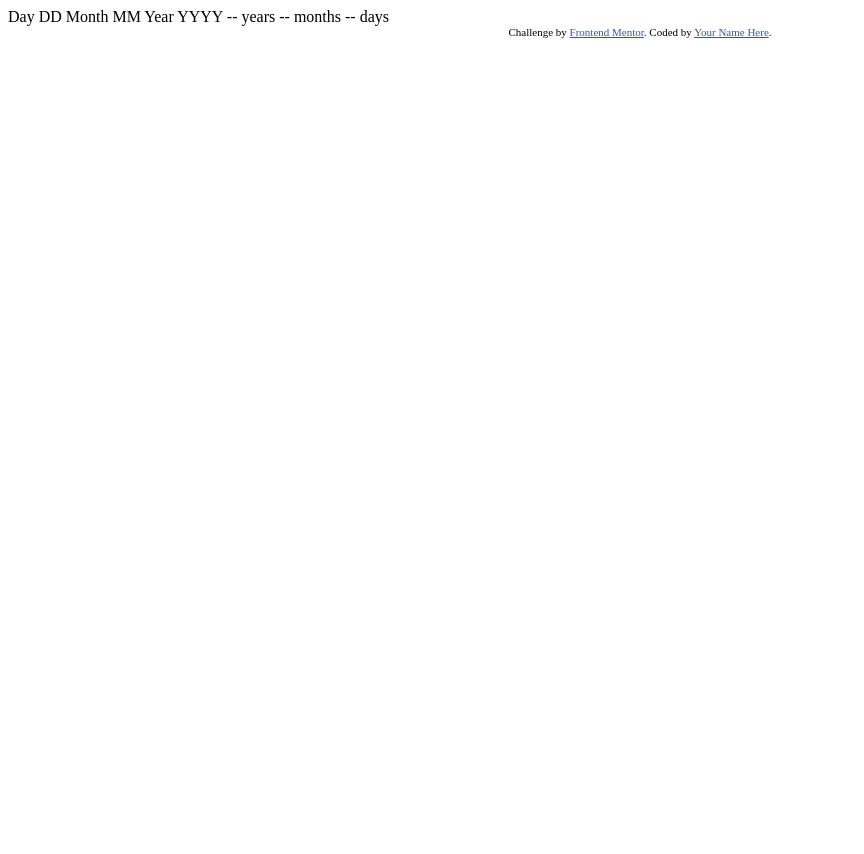
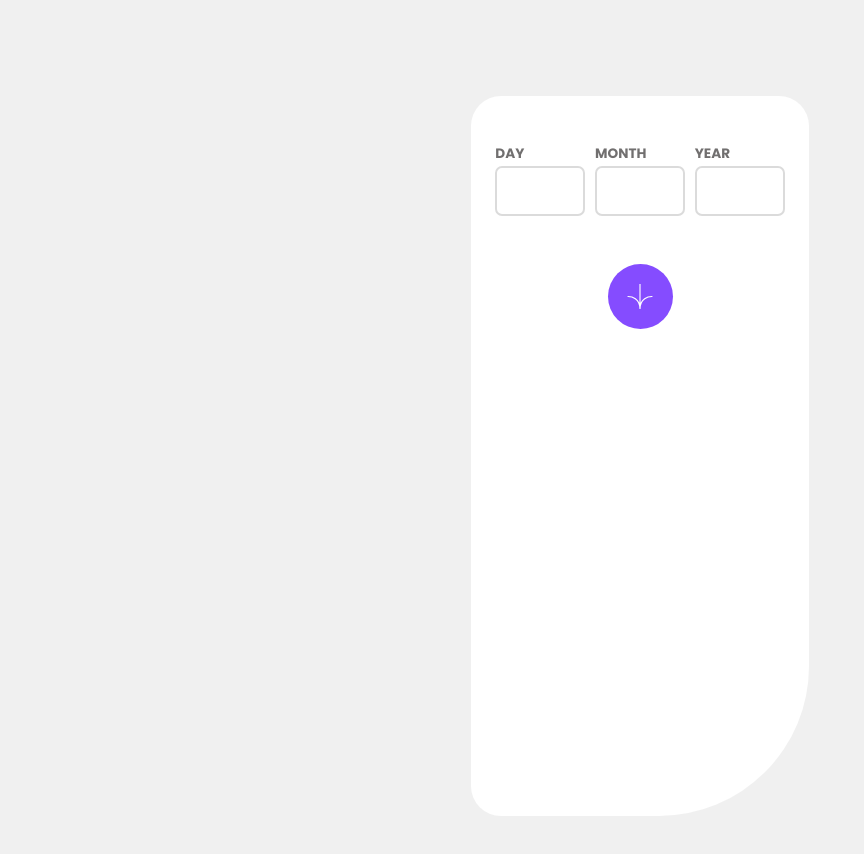
Before and after one commit to seigfred0/project-22_ageCalculator, a plain HTML site: page index.html in a window 1280 px wide. Shown: the whole page, without its empty margins (0-864 px from the left). Before the commit the page ends 800 px from the top, so only its background shows below. Drawn offline with Linux system fonts and the light colour scheme.

Commit message:
progress

```diff
--- a/index.html
+++ b/index.html
@@ -6,17 +6,49 @@
 
   <link rel="icon" type="image/png" sizes="32x32" href="./assets/images/favicon-32x32.png">
 
-  <title>Frontend Mentor | Age calculator app</title>
+  <title>Age calculator app</title>
 
-  <!-- Feel free to remove these styles or customise in your own stylesheet 👍 -->
-  <style>
-    .attribution { font-size: 11px; text-align: center; }
-    .attribution a { color: hsl(228, 45%, 44%); }
-  </style>
+  <link rel="preconnect" href="https://fonts.googleapis.com">
+  <link rel="preconnect" href="https://fonts.gstatic.com" crossorigin>
+  <link href="https://fonts.googleapis.com/css2?family=Poppins:ital,wght@0,400;0,700;0,800;1,400;1,800&display=swap" rel="stylesheet">
+
+  <link rel="stylesheet" href="style.css">
+
 </head>
 <body>
 
-  Day
+  <div class="container">
+
+    <main>
+      <div class="input-section">
+        <div class="input-section_day flex-column">
+          <label for="day">Day</label>
+          <input type="number" id="day" name="day">
+        </div>
+        <div class="input-section_month flex-column">
+          <label for="month">Month</label>
+          <input type="number" id="month" name="month">
+        </div>
+        <div class="input-section_year flex-column">
+          <label for="year">Year</label>
+          <input type="number" id="year" name="year">
+        </div>
+      </div>
+
+      <div class="button-section">
+        <button class="purple-button">
+          <img src="assets/images/icon-arrow.svg" alt="">
+        </button>
+      </div>
+
+      <div class="output-section"></div>
+    </main>
+
+  </div>
+
+
+
+  <!-- Day
   DD
 
   Month
@@ -27,11 +59,13 @@
 
   -- years
   -- months
-  -- days
+  -- days -->
 
-  <div class="attribution">
+  <!-- <div class="attribution">
     Challenge by <a href="https://www.frontendmentor.io?ref=challenge" target="_blank">Frontend Mentor</a>.
     Coded by <a href="#">Your Name Here</a>.
-  </div>
+  </div> -->
+
+  <script></script>
 </body>
 </html>
--- /dev/null
+++ b/style.css
@@ -0,0 +1,117 @@
+
+:root {
+    --font:'Poppins', sans-serif;
+
+    --white: hsl(0, 0%, 100%);
+    --offWhite: hsl(0, 0%, 94%);
+    --lightGrey: hsl(0, 0%, 86%);
+    --smokeyGrey: hsl(0, 1%, 44%);
+    --offBlack: hsl(0, 0%, 8%);
+
+    --purple: hsl(259, 100%, 65%);
+    --lightRed: hsl(0, 100%, 67%);
+}
+
+.container {
+    max-width: 375px;
+    margin: 0 auto;
+}
+
+* {
+    margin: 0;
+    padding: 0;
+    box-sizing: border-box;
+}
+
+body {
+    background-color: var(--offWhite);
+
+    font-size: 32px;
+    font-family: var(--font);
+}
+
+main {
+    width: 90%;
+    height: 90vh;
+    background-color: var(--white);
+
+    margin: 3em auto;
+
+    border-radius: 30px 30px 150px 30px;
+
+}
+
+/* Input Section */
+.input-section {
+    display: flex;
+    justify-content: space-between;
+
+    padding: 1.5em 0.75em;
+
+    flex-wrap: wrap;
+}
+
+.input-section label {
+    font-size: 0.85rem;
+    text-transform: uppercase;
+    font-weight: 700;
+    color: var(--smokeyGrey);
+
+}
+
+.input-section input {
+    width: 90px;
+    margin-top: 0.1em;
+    padding: 0.4em 0.5em;
+    font-size: 20px;
+
+    border-radius: 7px;
+    border: 2px solid var(--lightGrey);
+    font-family: var(--font);
+    font-weight: 700;
+}
+
+
+
+
+.flex-column {
+    display: flex;
+    flex-direction: column;
+}
+
+/* Button Section */
+.button-section {
+    display: flex;
+    justify-content: center;
+    position: relative;
+
+    padding: 0 0.75em;
+
+}
+
+.button-section button {
+    display: flex;
+    justify-content: center;
+    align-items: center;
+
+    background-color: var(--purple);
+    border-radius: 50%;
+    border: none;
+    padding: 2em;
+
+    width: 65px;
+    height: 65px;
+
+    cursor: pointer;
+}
+
+.purple-button img {
+    width: 30px;
+    height: 25px;
+    z-index: 1;
+}
+
+.button-section_line {
+
+    z-index: 0;
+}
```
Also changed, not shown: app.js (added), 1 other file.
